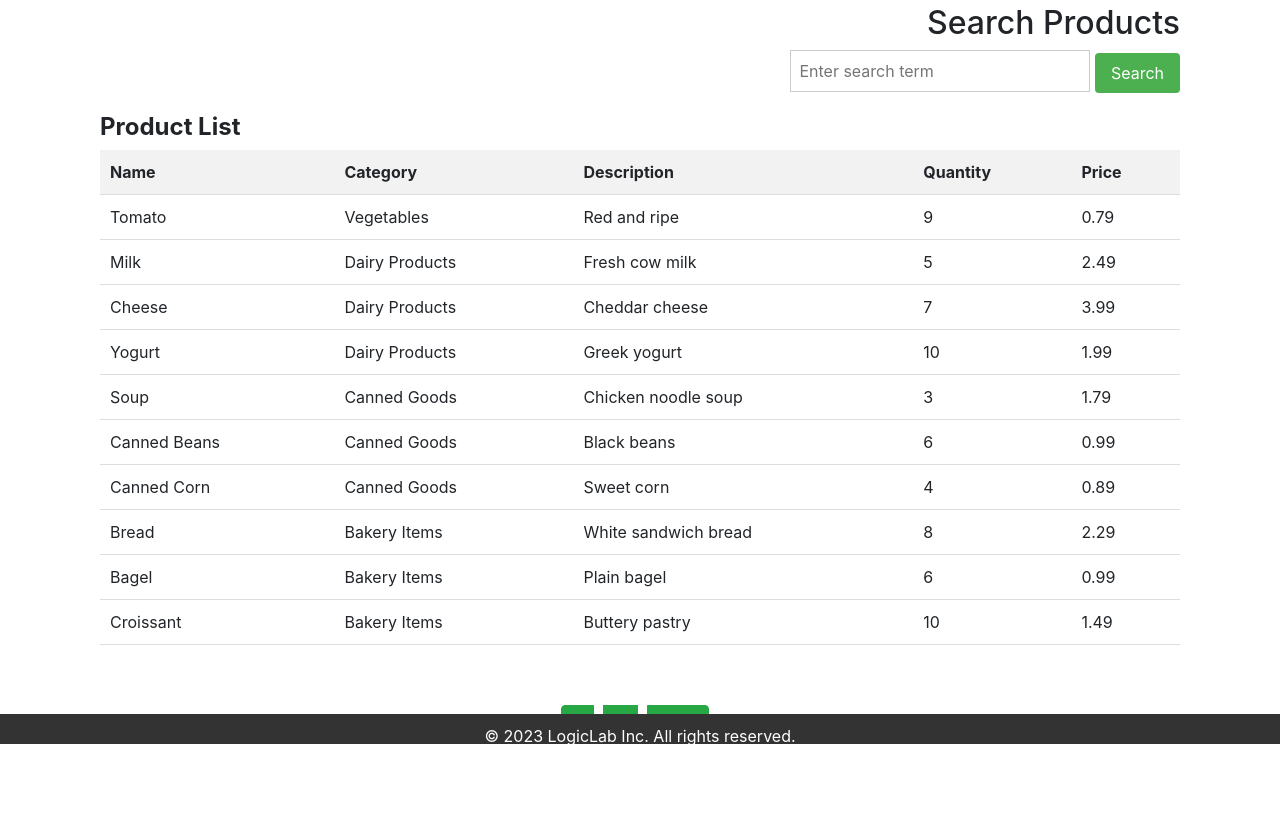
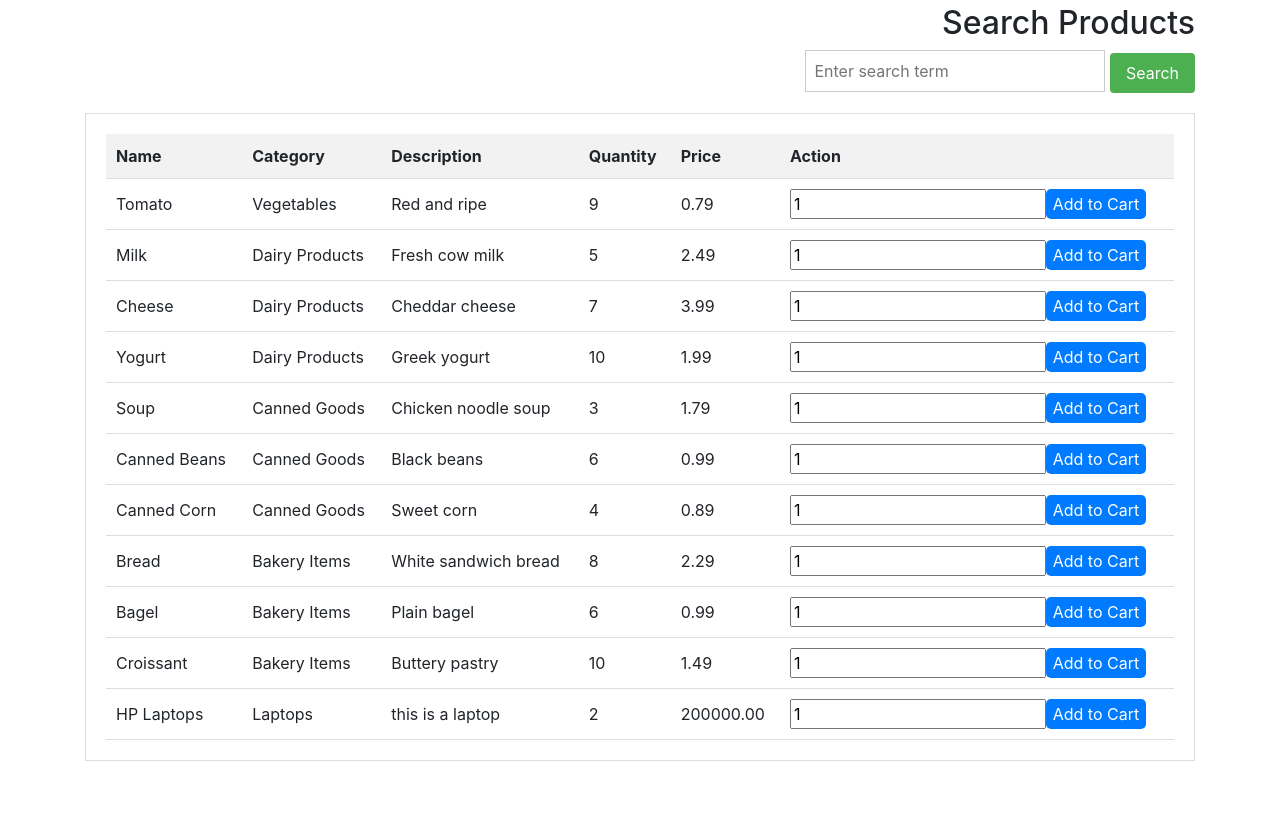
Before and after one commit to Sam-Banankhu/product-management-system, a PHP site: page / in a window 1280 px wide. Shown: the part 56-877 px from the top of the page. Before the commit the page ends 800 px from the top, so only its background shows below. Run offline with PHP 8.4, Linux system fonts and the light colour scheme; data comes from the database, SQL or seed files in the repository.

Commit message:
Added some ecommerce functionalities

```diff
--- /dev/null
+++ b/cart_functions.php
@@ -0,0 +1,53 @@
+<?php
+// Include the necessary files for database connection
+require_once 'db_connection.php';
+
+// Function to get the cart items for a logged-in user
+function getCartItems($userID)
+{
+    global $conn;
+
+    $query = "SELECT cart.cart_id, items.item_id, items.name, items.price, cart.quantity
+              FROM cart
+              JOIN items ON cart.item_id = items.item_id
+              WHERE cart.user_id = $userID";
+
+    $result = $conn->query($query);
+
+    if ($result->num_rows > 0) {
+        $cartItems = $result->fetch_all(MYSQLI_ASSOC);
+        return $cartItems;
+    } else {
+        return array();
+    }
+}
+
+// Function to calculate the total price of items in the cart
+function calculateCartTotal($userID)
+{
+    global $conn;
+
+    $query = "SELECT SUM(items.price * cart.quantity) AS total_price
+              FROM cart
+              JOIN items ON cart.item_id = items.item_id
+              WHERE cart.user_id = $userID";
+
+    $result = $conn->query($query);
+
+    if ($result->num_rows > 0) {
+        $row = $result->fetch_assoc();
+        return $row['total_price'];
+    } else {
+        return 0;
+    }
+}
+
+// Function to remove an item from the cart
+function removeFromCart($cartID)
+{
+    global $conn;
+
+    $query = "DELETE FROM cart WHERE cart_id = $cartID";
+    $conn->query($query);
+}
+?>
--- /dev/null
+++ b/get_products.php
@@ -0,0 +1,44 @@
+<?php
+// Include the necessary files for database connection
+require_once 'db_connection.php';
+
+// Query to fetch all products from the database
+$query = "SELECT items.*, categories.name AS category_name
+          FROM items
+          JOIN categories ON items.category_id = categories.category_id";
+$result = $conn->query($query);
+
+// Check if there are any products in the database
+if ($result->num_rows > 0) {
+    // Start building the HTML table
+    echo "<table id=\"product-table\">";
+    echo "<tr>";
+    echo "<th onclick=\"sortTable(0)\">Name</th>";
+    echo "<th onclick=\"sortTable(4)\">Category</th>";
+    echo "<th onclick=\"sortTable(1)\">Description</th>";
+    echo "<th onclick=\"sortTable(2)\">Quantity</th>";
+    echo "<th onclick=\"sortTable(3)\">Price</th>";
+    echo "<th>Action</th>"; // Add a new column for the "Add to Cart" button
+    echo "</tr>";
+
+    while ($row = $result->fetch_assoc()) {
+        echo "<tr>";
+        echo "<td>{$row['name']}</td>";
+        echo "<td>{$row['category_name']}</td>";
+        echo "<td>{$row['description']}</td>";
+        echo "<td>{$row['quantity']}</td>";
+        echo "<td>{$row['price']}</td>";
+        echo "<td><input type=\"number\" class=\"quantityInput\" value=\"1\">";
+        echo "<button class=\"addToCartBtn\" data-item-id=\"{$row['item_id']}\">Add to Cart</button></td>";
+        echo "</tr>";
+    }
+
+    echo "</table>";
+} else {
+    echo "<p>No products found.</p>";
+}
+
+// Close the database connection
+$result->free_result();
+$conn->close();
+?>
--- a/index.php
+++ b/index.php
@@ -5,94 +5,153 @@
     <link rel="stylesheet" href="css/dashboard.css">
     <link rel="stylesheet" href="css/bootstrap.min.css">
     <style>
+        /* Your custom styles here */
+        .container {
+            max-width: 960px;
+            margin: 0 auto;
+        }
+
+        .search-form {
+            margin-bottom: 20px;
+        }
+
         .table-wrapper {
-            padding: 0 15px; /* Add spacing on the left and right */
+            border: 1px solid #ddd;
+            padding: 20px;
         }
-        .search-form {
-            margin-right: 15px; /* Add spacing on the right */
+
+        .product-list {
+            list-style: none;
+            padding: 0;
+            margin: 0;
         }
-        .table-heading {
-            margin-top: 20px;
-            font-size: 24px;
-            font-weight: bold;
+
+        .product-item {
+            border-bottom: 1px solid #ddd;
+            padding: 10px;
+        }
+
+        .product-name {
+            font-size: 18px;
+        }
+
+        .product-price {
+            font-size: 16px;
+            color: #999;
+        }
+
+        .addToCartBtn {
+            width: 100px;
+            height: 30px;
+            background-color: #007bff;
+            color: white;
+            border: none;
+            border-radius: 5px;
+            cursor: pointer;
         }
     </style>
 </head>
 <body>
     <?php
-    // Include the necessary files for database connection and session management
+    // Include the necessary files for database connection, session management, and cart functions
     include("header.php");
-
     require_once 'db_connection.php';
     require_once 'session.php';
+    require_once 'cart_functions.php'; // New cart functions file
     ?>
 
     <div class="container">
         <div class="search-form">
             <h2>Search Products</h2>
-            <form method="POST" action="">
-                <input type="text" name="search" placeholder="Enter search term" required>
-                <button type="submit" class="btn btn-success">Search</button>
-            </form>
+            <input type="text" id="searchTerm" placeholder="Enter search term" required>
+            <button type="button" id="searchButton" class="btn btn-success">Search</button>
         </div>
 
-        <div class="table-wrapper">
-            <h2 class="table-heading">Product List</h2>
-            <?php
-            $query = "SELECT items.*, categories.name AS category_name FROM items JOIN categories ON items.category_id = categories.category_id";
-            $result = $conn->query($query);
-            $items = $result->fetch_all(MYSQLI_ASSOC);
-            $result->free_result();
-
-            if (isset($_POST['search'])) {
-                // Code for search functionality
-            } else {
-                echo "<table id=\"product-table\">";
-                echo "<tr>";
-                echo "<th onclick=\"sortTable(0)\">Name</th>";
-                echo "<th onclick=\"sortTable(4)\">Category</th>";
-                echo "<th onclick=\"sortTable(1)\">Description</th>";
-                echo "<th onclick=\"sortTable(2)\">Quantity</th>";
-                echo "<th onclick=\"sortTable(3)\">Price</th>";
-                echo "</tr>";
-
-                // Pagination
-                $perPage = 10;
-                $totalItems = count($items);
-                $totalPages = ceil($totalItems / $perPage);
-                $currentPage = isset($_GET['page']) ? $_GET['page'] : 1;
-                $start = ($currentPage - 1) * $perPage;
-                $items = array_slice($items, $start, $perPage);
-
-                foreach ($items as $item) {
-                    echo "<tr><td>{$item['name']}</td><td>{$item['category_name']}</td><td>{$item['description']}</td><td>{$item['quantity']}</td><td>{$item['price']}</td></tr>";
-                }
-
-                echo "</table>";
-
-                // Pagination links
-                echo "<nav aria-label=\"Pagination\">";
-                echo "<ul class=\"pagination\">";
-                if ($currentPage > 1) {
-                    echo "<li class=\"page-item\"><a class=\"page-link\" href=\"?page=" . ($currentPage - 1) . "\">Previous</a></li>";
-                }
-                for ($i = 1; $i <= $totalPages; $i++) {
-                    echo "<li class=\"page-item" . ($i == $currentPage ? " active" : "") . "\"><a class=\"page-link\" href=\"?page=$i\">$i</a></li>";
-                }
-                if ($currentPage < $totalPages) {
-                    echo "<li class=\"page-item\"><a class=\"page-link\" href=\"?page=" . ($currentPage + 1) . "\">Next</a></li>";
-                }
-                echo "</ul>";
-                echo "</nav>";
-            }
-            ?>
+        <div class="table-wrapper" id="productList">
+            <!-- Product list will be displayed here -->
         </div>
     </div>
 
-    <footer>
-        <?php include("footer.php");?>
-    </footer>
-    <script src="js/dashboard.js"></script>
-    <script src="js/bootstrap.min.js"></script>
+    <script>
+        document.addEventListener("DOMContentLoaded", function() {
+            // Load the initial product list on page load
+            loadProducts();
+
+            // Function to load products asynchronously using AJAX
+            function loadProducts() {
+                var xhr = new XMLHttpRequest();
+                xhr.onreadystatechange = function() {
+                    if (xhr.readyState === XMLHttpRequest.DONE) {
+                        if (xhr.status === 200) {
+                            document.getElementById("productList").innerHTML = xhr.responseText;
+                        } else {
+                            alert("Error loading products.");
+                        }
+                    }
+                };
+
+                xhr.open("GET", "get_products.php", true);
+                xhr.send();
+            }
+
+            // Function to handle the search button click event
+            document.getElementById("searchButton").addEventListener("click", function() {
+                var searchTerm = document.getElementById("searchTerm").value;
+
+                var xhr = new XMLHttpRequest();
+                xhr.onreadystatechange = function() {
+                    if (xhr.readyState === XMLHttpRequest.DONE) {
+                        if (xhr.status === 200) {
+                            document.getElementById("productList").innerHTML = xhr.responseText;
+                        } else {
+                            alert("Error searching products.");
+                        }
+                    }
+                };
+
+                xhr.open("POST", "search_products.php", true);
+                xhr.setRequestHeader("Content-Type", "application/x-www-form-urlencoded");
+                xhr.send("search=" + searchTerm);
+            });
+
+            // Function to handle the add to cart button click event
+            document.addEventListener("click", function(event) {
+                if (event.target.classList.contains("addToCartBtn")) {
+                    // Check if the user is logged in
+                    var loggedIn = <?php echo isset($_SESSION['user_id']) ? 'true' : 'false'; ?>;
+                    if (!loggedIn) {
+                        // If not logged in, redirect to login page
+                        window.location.href = "login.php";
+                        return;
+                    }
+
+                    var itemID = event.target.getAttribute("data-item-id");
+                    var quantityInput = event.target.previousElementSibling;
+                    var quantity = quantityInput.value;
+
+                    // Validate the quantity (you can add additional validation if needed)
+                    if (!(Number.isInteger(Number(quantity)) && quantity > 0)) {
+                        alert("Invalid quantity!");
+                        return;
+                    }
+
+                    var xhr = new XMLHttpRequest();
+                    xhr.onreadystatechange = function() {
+                        if (xhr.readyState === XMLHttpRequest.DONE) {
+                            if (xhr.status === 200) {
+                                alert("Item added to cart successfully!");
+                            } else {
+                                alert("Error adding item to cart.");
+                            }
+                        }
+                    };
+
+                    xhr.open("POST", "add_to_cart.php", true);
+                    xhr.setRequestHeader("Content-Type", "application/x-www-form-urlencoded");
+                    xhr.send("item_id=" + itemID + "&quantity=" + quantity);
+                }
+            });
+        });
+    </script>
 </body>
 </html>
--- a/login.php
+++ b/login.php
@@ -28,7 +28,7 @@ if ($_SERVER['REQUEST_METHOD'] === 'POST') {
         $_SESSION['user_id'] = $user['user_id'];
         $_SESSION['username'] = $user['username'];
 
-        header('Location: admin.php');
+        header('Location: index.php');
         exit();
     } else {
         $loginError = 'Invalid username or password'; // Display an error message on the login form
```
Also changed, not shown: add_to_cart.php (added, +52 -0 lines), js/script.js (+70 -1 lines), search_products.php (added, +56 -0 lines).
